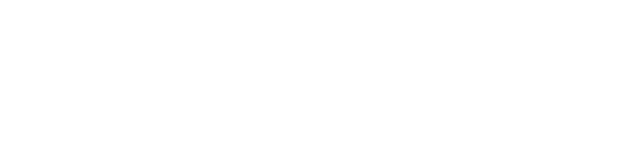
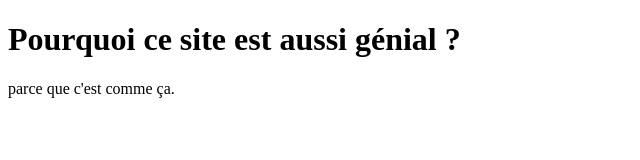
Before and after one commit to VladLeroy/my-super-website, a plain HTML site: page index.html in a window 1280 px wide. Shown: the whole page, without its empty margins (0-640 px from the left). Drawn offline with Linux system fonts and the light colour scheme.

Commit message:
rajouté un titre un header et un paragraphe

```diff
--- a/index.html
+++ b/index.html
@@ -2,7 +2,9 @@
 <html>
 <head>
   <meta charset="UTF-8">
-  <title>title</title>
+  <title>Ce site est vraiment génial!!!</title>
+  <h1>Pourquoi ce site est aussi génial ?</h1>
+  <p>parce que c'est comme ça.</p>
 </head>
 <body>
 
```
